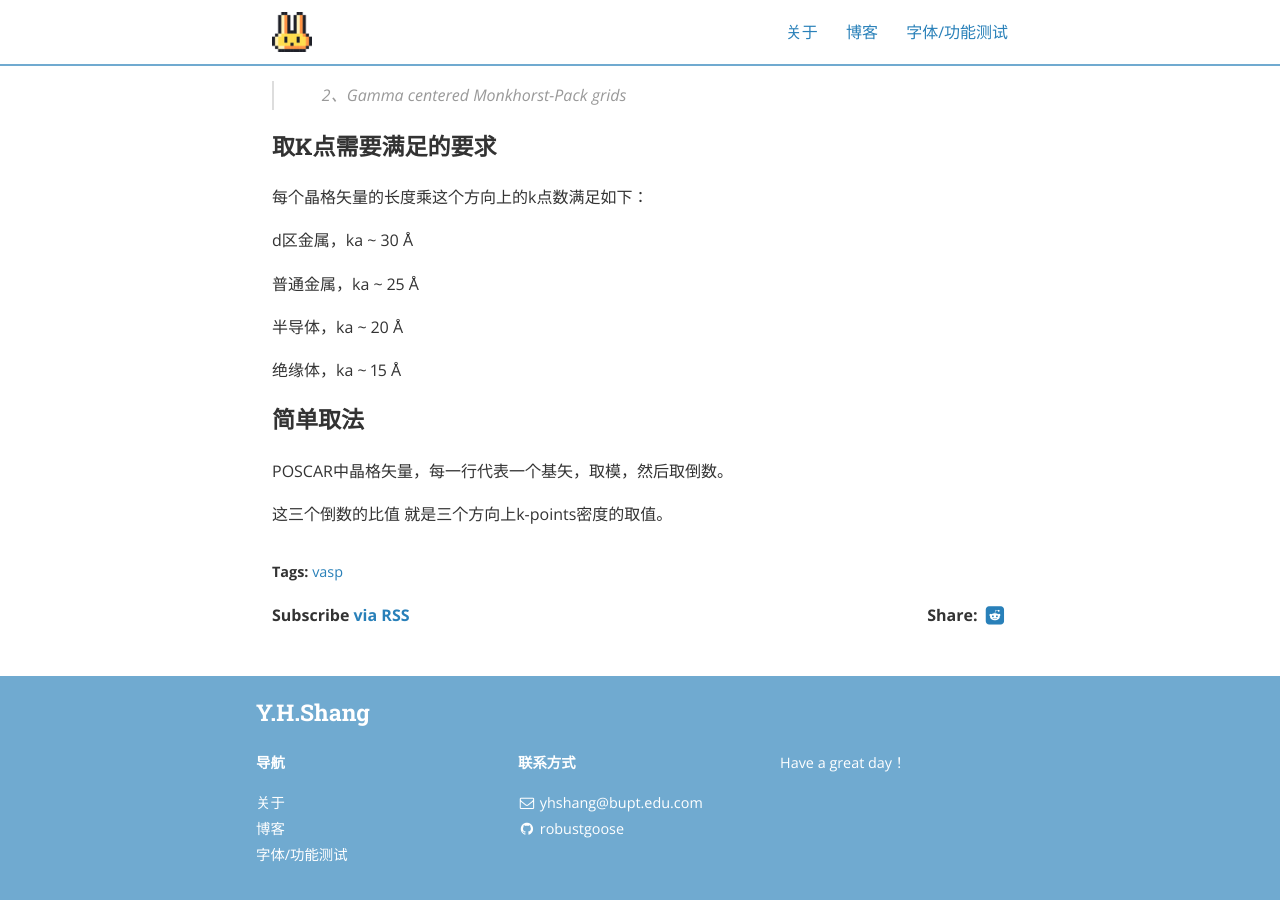
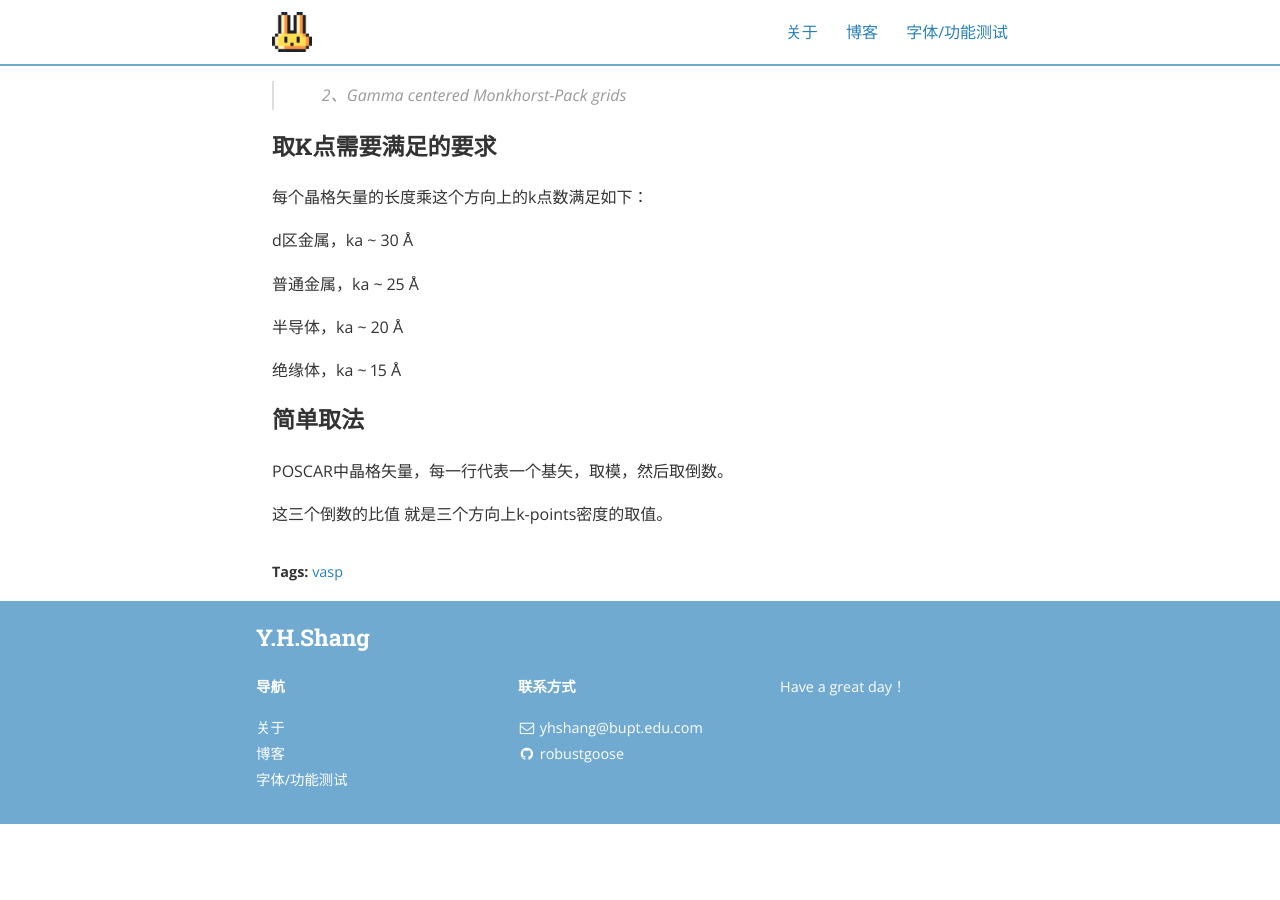
Before and after one commit to RobustGoose/biggoose.github.io, a Jekyll site: the page built from _posts/2022-04-14-3.md, in a window 1280 px wide and 900 px high, scrolled down 676 px. Built offline with Jekyll 4.4.1, drawn with Linux system fonts in a browser that asks for light colours; nearby versions of some CDN libraries; after the commit the page ends 1500 px from its top, so only the background shows below that.

Commit message:
Update post.html

```diff
--- a/_layouts/post.html
+++ b/_layouts/post.html
@@ -41,55 +41,6 @@ layout: default
 {% endif %}
 {% endif %}
 
-<section class="rss">
-  <p class="rss-subscribe text"><strong>Subscribe <a href="{{ "/feed.xml" | prepend: site.baseurl }}">via RSS</a></strong></p>
-</section>
-
-<section class="share">
-  <span>Share: </span>
-  {% for social in site.social %}
-    {% capture full_url %}{{ site.url }}{{ site.baseurl }}{{ page.url }}{% endcapture %}
-    {% if social.name == "Twitter" and social.share == true %}
-      <a href="//twitter.com/share?text={{ page.title | cgi_escape }}&url={{ full_url | cgi_escape}}&via={{social.username}}"
-        onclick="window.open(this.href, '{{ social.icon }}-share', 'width=550,height=255');return false;">
-        <i class="fa fa-{{ social.icon | remove_first: '-square' }}-square fa-lg"></i>
-      </a>
-    {% endif %}
-    {% if social.name == "Facebook" and social.share == true %}
-      <a href="//www.facebook.com/sharer.php?t={{ page.title | cgi_escape }}&u={{ full_url | cgi_escape}}"
-        onclick="window.open(this.href, '{{ social.icon }}-share', 'width=550,height=255');return false;">
-        <i class="fa fa-{{ social.icon | remove_first: '-square' }}-square fa-lg"></i>
-      </a>
-    {% endif %}
-    {% if social.name == "Google+" and social.share == true %}
-      <a href="//plus.google.com/share?title={{ page.title | cgi_escape }}&url={{ full_url | cgi_escape}}"
-        onclick="window.open(this.href, '{{ social.icon }}-share', 'width=550,height=255');return false;">
-        <i class="fa fa-{{ social.icon | remove_first: '-square' }}-square fa-lg"></i>
-      </a>
-    {% endif %}
-    {% if social.name == "LinkedIn" and social.share == true %}
-      <a href="//www.linkedin.com/shareArticle?mini=true&url={{ full_url | cgi_escape}}"
-        onclick="window.open(this.href, '{{ social.icon }}-share', 'width=550,height=255');return false;">
-        <i class="fa fa-{{ social.icon | remove_first: '-square' }}-square fa-lg"></i>
-      </a>
-    {% endif %}
-    {% if social.name == "Pinterest" and social.share == true %}
-      <a href="//www.pinterest.com/pin/create/button/?description={{ page.title | cgi_escape }}&url={{ full_url | cgi_escape}}&media={{ site.url }}{% if page.cover %}{{ page.cover | prepend: site.baseurl  }}{% elsif site.cover %}{{ site.cover | prepend: site.baseurl }}{% else %}{{ site.logo | prepend: site.baseurl }}{% endif %}"
-        onclick="window.open(this.href, '{{ social.icon }}-share', 'width=550,height=255');return false;">
-        <i class="fa fa-{{ social.icon | remove_first: '-square' }}-square fa-lg"></i>
-      </a>
-    {% endif %}
-    {% if social.name == "Reddit" and social.share == true %}
-      <a href="//www.reddit.com/submit" onclick="window.location = '//www.reddit.com/submit?url=' + encodeURIComponent('{{ full_url }}') + '&title={{page.title}}'; return false">
-        <i class="fa fa-{{ social.icon | remove_first: '-square' }}-square fa-lg"></i>
-      </a>
-    {% endif %}
-    {% if social.name == "Hacker News" and social.share == true %}
-      <a href="//news.ycombinator.com/submitlink" onclick="window.location = '//news.ycombinator.com/submitlink?u=' + encodeURIComponent('{{ full_url }}') + '&t={{page.title}}'; return false">
-        <i class="fa fa-{{ social.icon | remove_first: '-square' }} fa-lg"></i>
-      </a>
-    {% endif %}
-  {% endfor %}
 </section>
 {% if site.inter_post_navigation == true %}
 	<section class="post-navigation">
```
